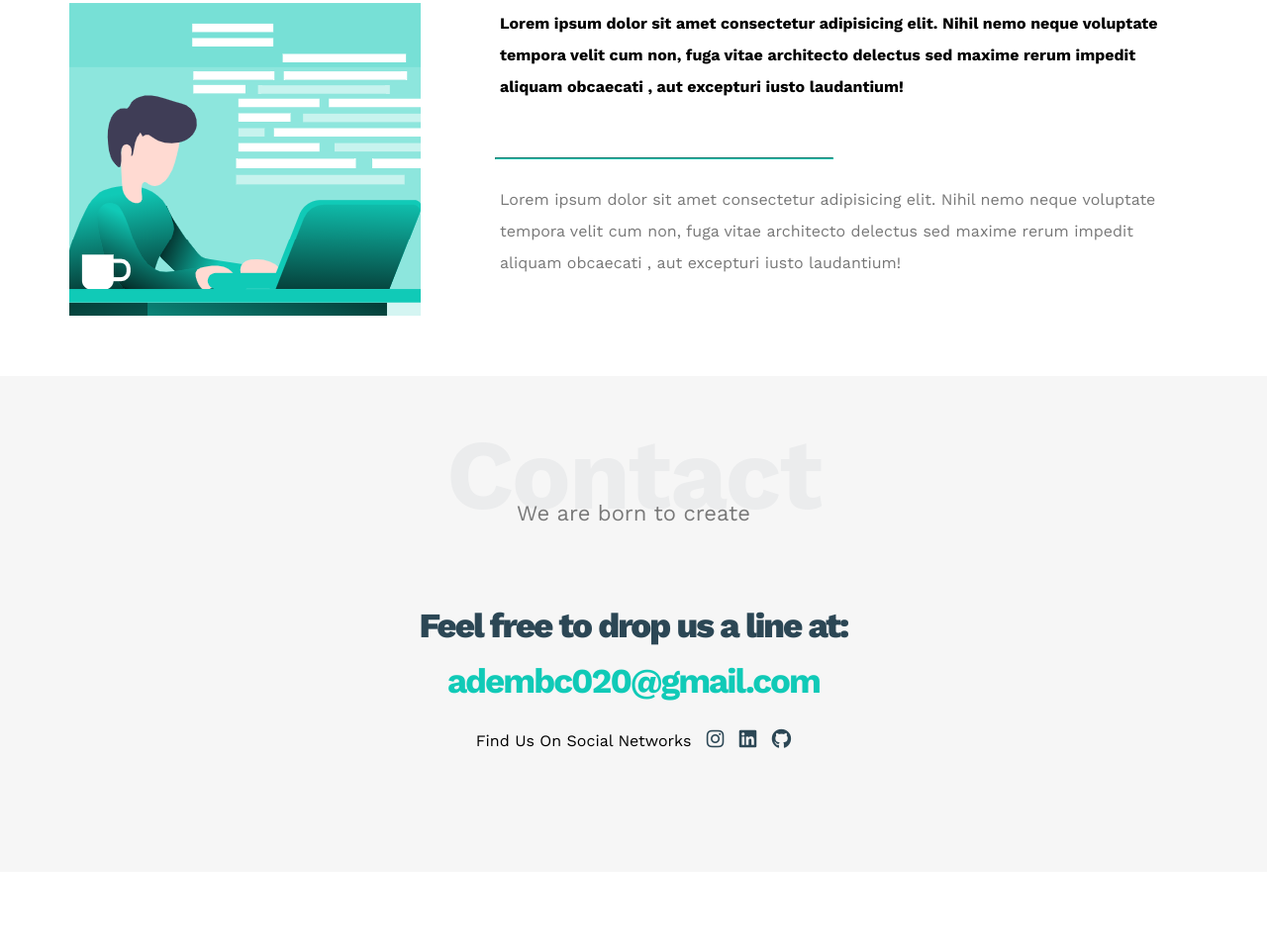
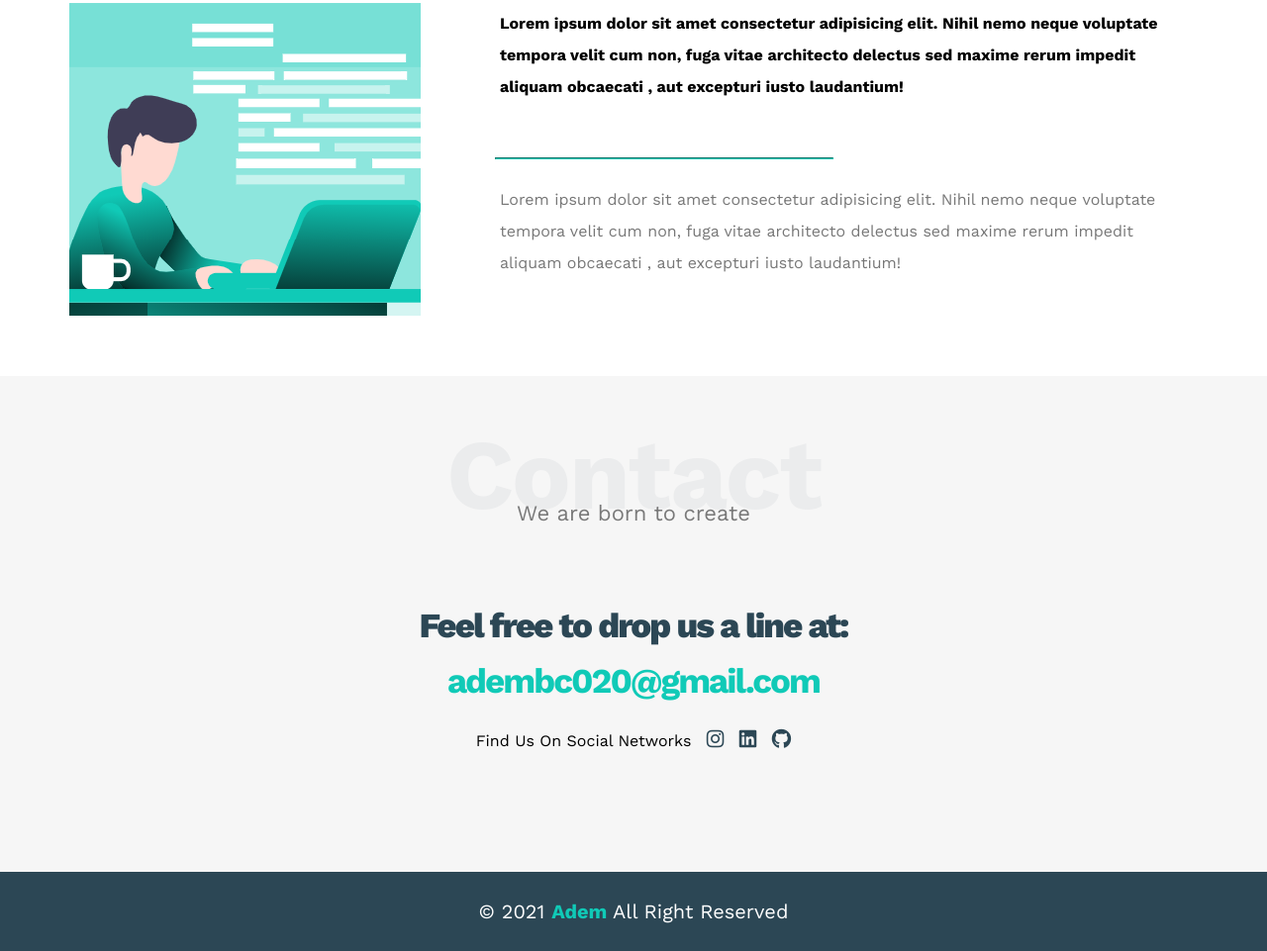
Before and after one commit to Adembc/My-First-Template, a plain HTML site: page index.html in a window 1280 px wide. Shown: the part 2906-3867 px from the top of the page at 99% size. Before the commit the page ends 3787 px from the top, so only its background shows below. Drawn offline with nearby package versions, Linux system fonts and the light colour scheme.

Commit message:
Ending Footer Section A.k.A Ending The Project

```diff
--- a/css/main.css
+++ b/css/main.css
@@ -448,7 +448,7 @@ nav:hover ul{
 }
 .container-contact .social a {
     display: inline-block;
-    transition: transform 0.3s;
+    transition: transform 0.3s 0.1s;
 }
 .container-contact .social i {
     color: var(--secondary-color);
@@ -477,3 +477,24 @@ nav:hover ul{
 
 
 /* End Contact  */
+
+/* Start Footer  */
+footer{
+    background-color: var(--secondary-color);
+    height: 80px;
+}
+footer div{
+    color: white;
+    font-size: 20px;
+
+}
+footer div span{
+   font-weight: bold;
+   color: var(--main-color);
+}
+@media(max-width: 376px){
+    footer div{
+        font-size: 16px;
+    }
+}
+/* End Footer  */
--- a/index.html
+++ b/index.html
@@ -270,5 +270,11 @@
     </section>
 <!-- End Contact -->
 
+<!-- Start Footer  -->
+    <footer class="center-flex">
+        <div> &copy; 2021 <span> Adem </span> All Right Reserved  </div>
+    </footer>
+<!-- End Footer  -->
+
 </body>
 </html>
```
